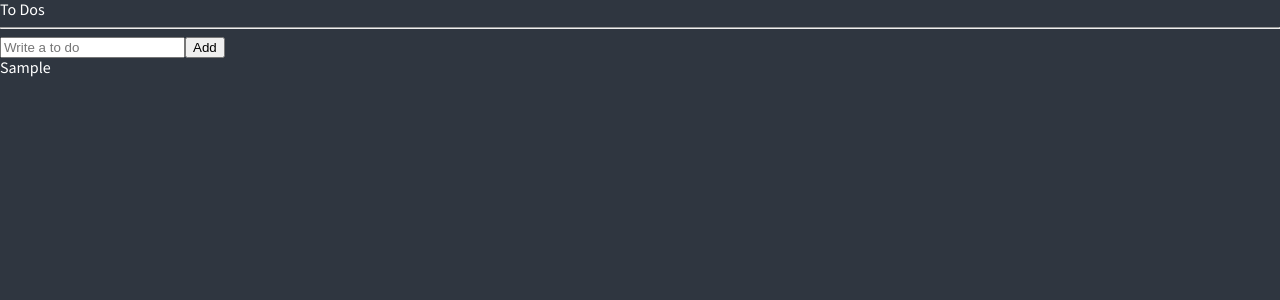
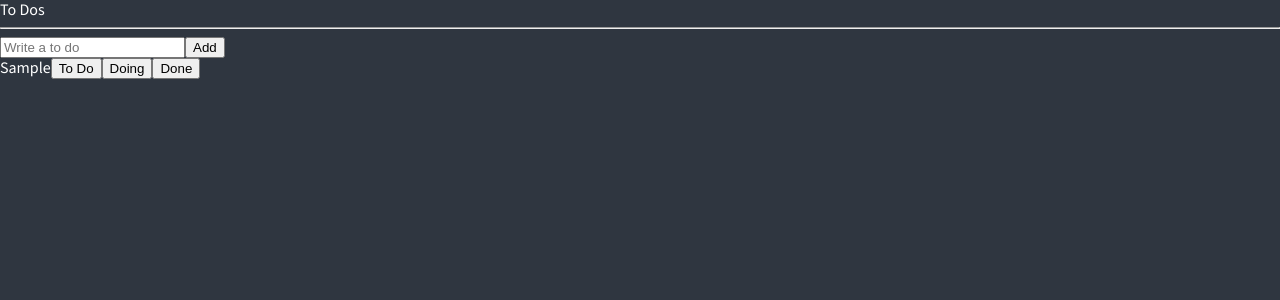
Before and after one commit to Leeje98/nomadcoders-reactMaster--ToDoList, a React (Create React App) app: page / in a window 1280 px wide. Both pictures are taken after typing "Sample" into the empty fields and a click on the button "Add". Shown: the top 300 px of the page. Built offline with nearby package versions, Linux system fonts and the light colour scheme.

Commit message:
#6.12 Refactoring

```diff
--- /dev/null
+++ b/src/atoms.tsx
@@ -0,0 +1,14 @@
+import { atom } from "recoil";
+
+
+export interface IToDo {
+    text: string;
+    id: number;
+    category: "TO_DO" | "DOING" | "DONE";
+}
+
+
+export const toDoState = atom<IToDo[]>({
+    key: "toDo",
+    default: [],
+})
--- /dev/null
+++ b/src/components/CreateToDo.tsx
@@ -0,0 +1,29 @@
+import React from 'react'
+import { useForm } from "react-hook-form"
+import { useSetRecoilState } from 'recoil';
+import { toDoState } from '../atoms';
+
+
+interface IFrom {
+    toDo: string;
+}
+
+
+function CreateToDo() {
+    const setToDos = useSetRecoilState(toDoState)
+    const { register, handleSubmit, setValue } = useForm<IFrom>();
+    const handleValid = ({toDo}:IFrom) => {
+        setToDos(oldToDos => [{text:toDo, id: Date.now(), category:"TO_DO"}, ...oldToDos])
+        setValue("toDo", "")
+    }
+  return (
+    <form onSubmit={handleSubmit(handleValid)}>
+        <input {...register("toDo", {
+            required: "필수 항목입니다"
+        })} placeholder="Write a to do" />
+        <button>Add</button>
+    </form>
+  )
+}
+
+export default CreateToDo
--- /dev/null
+++ b/src/components/ToDo.tsx
@@ -0,0 +1,15 @@
+import React from 'react'
+import { IToDo } from '../atoms'
+
+function ToDo({text}:IToDo) {
+  return (
+    <li>
+        <span>{text}</span>
+        <button>To Do</button>
+        <button>Doing</button>
+        <button>Done</button>
+    </li>
+  )
+}
+
+export default ToDo
--- a/src/components/ToDoList.tsx
+++ b/src/components/ToDoList.tsx
@@ -1,44 +1,25 @@
 // import React, { useState } from "react";
-import { useForm } from "react-hook-form";
-import { atom, useRecoilState, useRecoilValue, useSetRecoilState } from "recoil";
+// import { useRecoilState, useRecoilValue, useSetRecoilState } from "recoil";
+import { useRecoilValue } from "recoil";
+import CreateToDo from "./CreateToDo";
+import { toDoState } from "../atoms";
+import ToDo from "./ToDo";
 
 
-interface IFrom {
-  toDo: string;
-}
+function ToDoList() {
+  const toDos = useRecoilValue(toDoState);
 
-interface IToDo {
-  text: string;
-  id: number;
-  category: "TO_DO" | "DOING" | "DONE";
-}
-
-const toDoState = atom<IToDo[]>({
-  key: "toDo",
-  default: [],
-})
-
-function ToDoList() {
-  const [toDos, setToDos] = useRecoilState(toDoState);
-  const { register, handleSubmit, setValue } = useForm<IFrom>();
-  const onSubmit = ({toDo}:IFrom) => {
-    setToDos(oldToDos => [{text:toDo, id: Date.now(), category:"TO_DO"}, ...oldToDos])
-    setValue("toDo", "")
-  }
   console.log(toDos)
   return (
     <div>
       <h1>To Dos</h1>
       <hr />
-      <form onSubmit={handleSubmit(onSubmit)}>
-        <input {...register("toDo", {
-          required: "필수 항목입니다"
-        })} placeholder="Write a to do" />
-        <button>Add</button>
-      </form>
+      <CreateToDo />
       <ul>
+        {/* {toDos.map((toDo) => <ToDo text={toDo.text} category={toDo.category} id={toDo.id} />)} */}
+        {/* {toDos.map((toDo) => <ToDo {...toDo}/>)}  윗줄과 동일내용임 */}
         {toDos.map((toDo) => (
-          <li key={toDo.id}>{toDo.text}</li>
+          <ToDo key={toDo.id} {...toDo}/>
         ))}
       </ul>
     </div>
```
